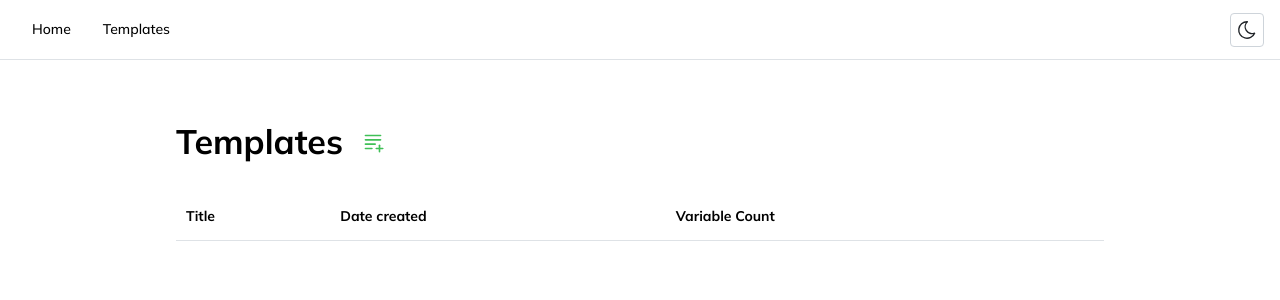
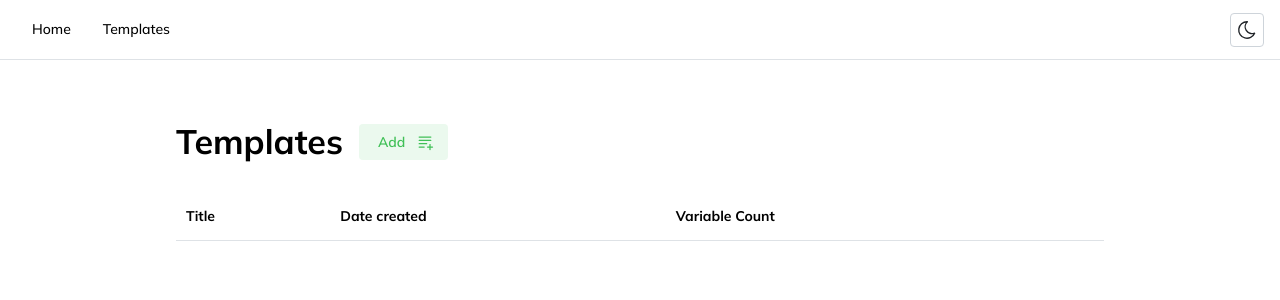
Before and after one commit to anshgoyalevil/Wick, a React (Vite) app: page /templates in a window 1280 px wide. Shown: the top 300 px of the page. Built offline with nearby package versions, Linux system fonts and the light colour scheme.

Commit message:
add tooltips

```diff
--- a/src/pages/Templates/Templates.tsx
+++ b/src/pages/Templates/Templates.tsx
@@ -7,11 +7,13 @@ import {
 import {
   ActionIcon,
   Badge,
+  Button,
   Container,
   Group,
   Table,
   Text,
   Title,
+  Tooltip,
 } from "@mantine/core";
 import { Link } from "react-router-dom";
 import { ITemplate } from "../../db/schema";
@@ -57,6 +59,7 @@ export default function Templates() {
       </Table.Td>
       <Table.Td>
         <Group gap={0} justify="flex-end">
+          <Tooltip label="Create message">
             <ActionIcon
               component={Link}
               to={`/draft/${item.id}`}
@@ -65,6 +68,8 @@ export default function Templates() {
             >
               <IconFileText size={16} stroke={1.5} />
             </ActionIcon>
+          </Tooltip>
+          <Tooltip label="Edit template">
             <ActionIcon
               component={Link}
               to={`/edit/${item.id}`}
@@ -73,6 +78,8 @@ export default function Templates() {
             >
               <IconPencil size={16} stroke={1.5} />
             </ActionIcon>
+          </Tooltip>
+          <Tooltip label="Delete template">
             <ActionIcon
               onClick={() => handleDelete(item.id)}
               variant="subtle"
@@ -80,6 +87,7 @@ export default function Templates() {
             >
               <IconTrash size={16} stroke={1.5} />
             </ActionIcon>
+          </Tooltip>
         </Group>
       </Table.Td>
     </Table.Tr>
@@ -89,13 +97,16 @@ export default function Templates() {
     <Container size="md">
       <Group mt={-60} mb={30}>
         <Title>Templates</Title>
-        <ActionIcon
+        <Tooltip label="Add new template">
+          <Button
             component={Link}
             to="/add-template"
-          variant="subtle"
+            rightSection={<IconTextPlus size={20} stroke={1.5} />}
+            variant="light"
           >
-          <IconTextPlus size={80} stroke={1.5} />
-        </ActionIcon>
+            Add
+          </Button>
+        </Tooltip>
       </Group>
       <Table.ScrollContainer minWidth={800}>
         <Table verticalSpacing="sm">
```
Lines whose indentation alone changed are shown as unchanged.
